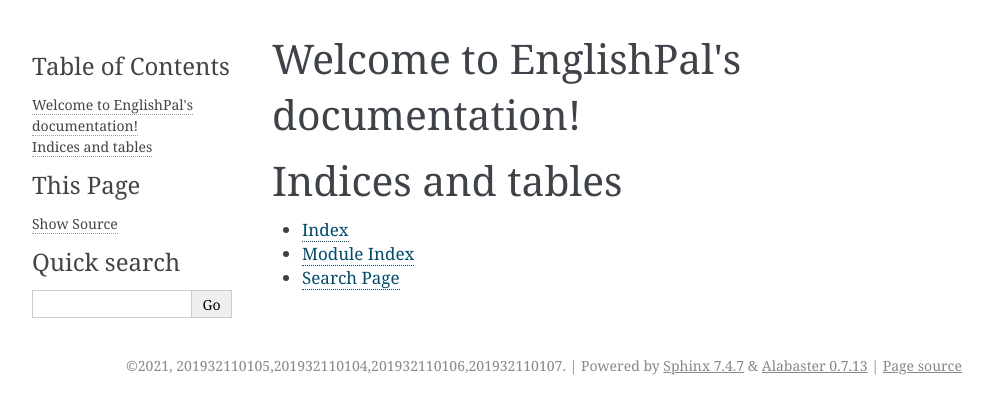
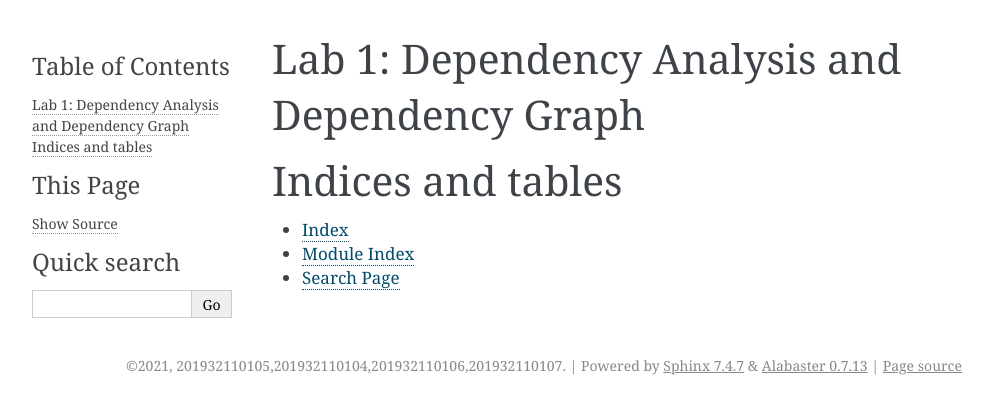
Before and after one commit to ChiefEye-official/Test, a Sphinx documentation site: the page built from englishpal/docs/source/index.rst, in a window 1280 px wide. Shown: the top 414 px of the page, without its empty margins (148-1141 px from the left). Built offline with Sphinx 7.4.7, drawn with Linux system fonts in a browser that asks for light colours.

Commit message:
Update index.rst

```diff
--- a/englishpal/docs/source/index.rst
+++ b/englishpal/docs/source/index.rst
@@ -3,7 +3,7 @@
    You can adapt this file completely to your liking, but it should at least
    contain the root `toctree` directive.
 
-Welcome to EnglishPal's documentation!
+Lab 1: Dependency Analysis and Dependency Graph
 ======================================
 
 .. toctree::
```
